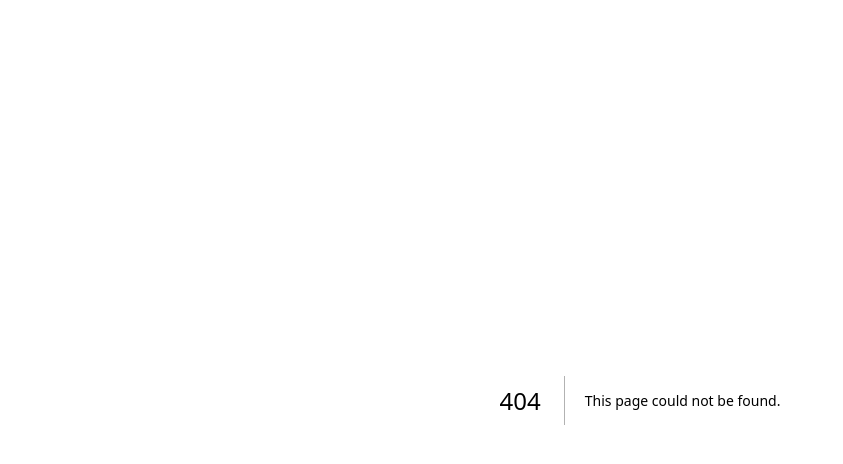
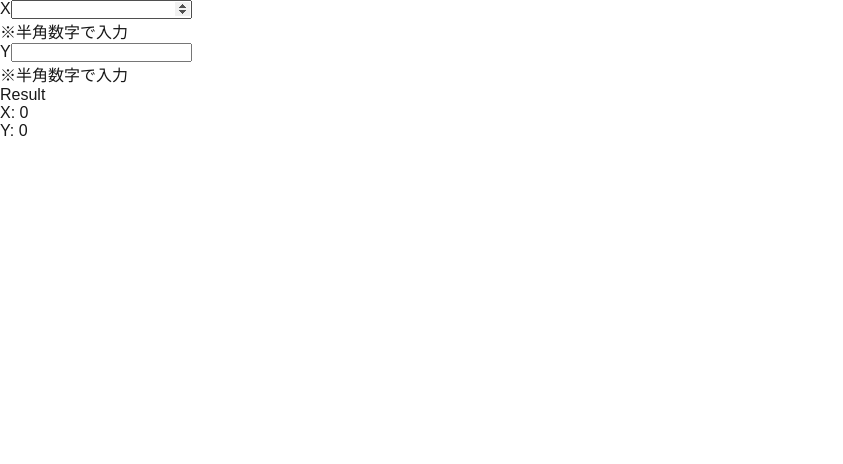
Before and after one commit to shunmakk/Front-training, a Next.js app in the folder jotai-form/: page /creator in a window 1280 px wide. Before the commit this address had no page. Shown: the top 464 px of the page, without its empty margins (0-843 px from the left). Built offline with nearby package versions, Linux system fonts and the light colour scheme.

Commit message:
動的なatomの作成

```diff
--- /dev/null
+++ b/jotai-form/src/app/creator/atom.ts
@@ -0,0 +1,5 @@
+import { createCounterAtom } from "./atomCreator";
+
+//createCounterAtomをベースに2つのatomを作成する
+export const incAtomX = createCounterAtom(0);
+export const incAtomY = createCounterAtom(0);
--- /dev/null
+++ b/jotai-form/src/app/creator/atomCreator.ts
@@ -0,0 +1,12 @@
+import { atom } from "jotai";
+
+export const createCounterAtom = (initialValue: number) => {
+  //ベースとなるbase
+  const baseAtom = atom(initialValue);
+
+  const incAtom = atom(
+    (get) => get(baseAtom),
+    (_, set, newValue: number) => set(baseAtom, newValue + 1)
+  );
+  return incAtom;
+};
--- /dev/null
+++ b/jotai-form/src/app/creator/page.tsx
@@ -0,0 +1,50 @@
+"use client";
+
+import { useAtom } from "jotai";
+import { incAtomX, incAtomY } from "./atom";
+import React from "react";
+
+export default function Page() {
+  const [valueIncX, setIncX] = useAtom(incAtomX);
+  const [valueIncY, setIncY] = useAtom(incAtomY);
+
+  return (
+    <>
+      <form className="conatiner">
+        <div className="formControll">
+          <div>
+            <label htmlFor="x" aria-label="x">
+              X
+            </label>
+            <input
+              id="x"
+              type="number"
+              onChange={(e) => setIncX(Number(e.target.value))}
+            />
+          </div>
+          <span>※半角数字で入力</span>
+        </div>
+        <div className="formControll">
+          <div>
+            <label htmlFor="y" aria-label="y">
+              Y
+            </label>
+            <input
+              id="x"
+              type="number"
+              onChange={(e) => setIncY(Number(e.target.value))}
+            />
+          </div>
+          <span>※半角数字で入力</span>
+        </div>
+      </form>
+      <div className="content">
+        <span>Result</span>
+        <div className="contentInner result">
+          <p>X: {valueIncX}</p>
+          <p>Y: {valueIncY}</p>
+        </div>
+      </div>
+    </>
+  );
+}
```
Also changed, not shown: 1 other file (tests, documents, lock files or other folders).
